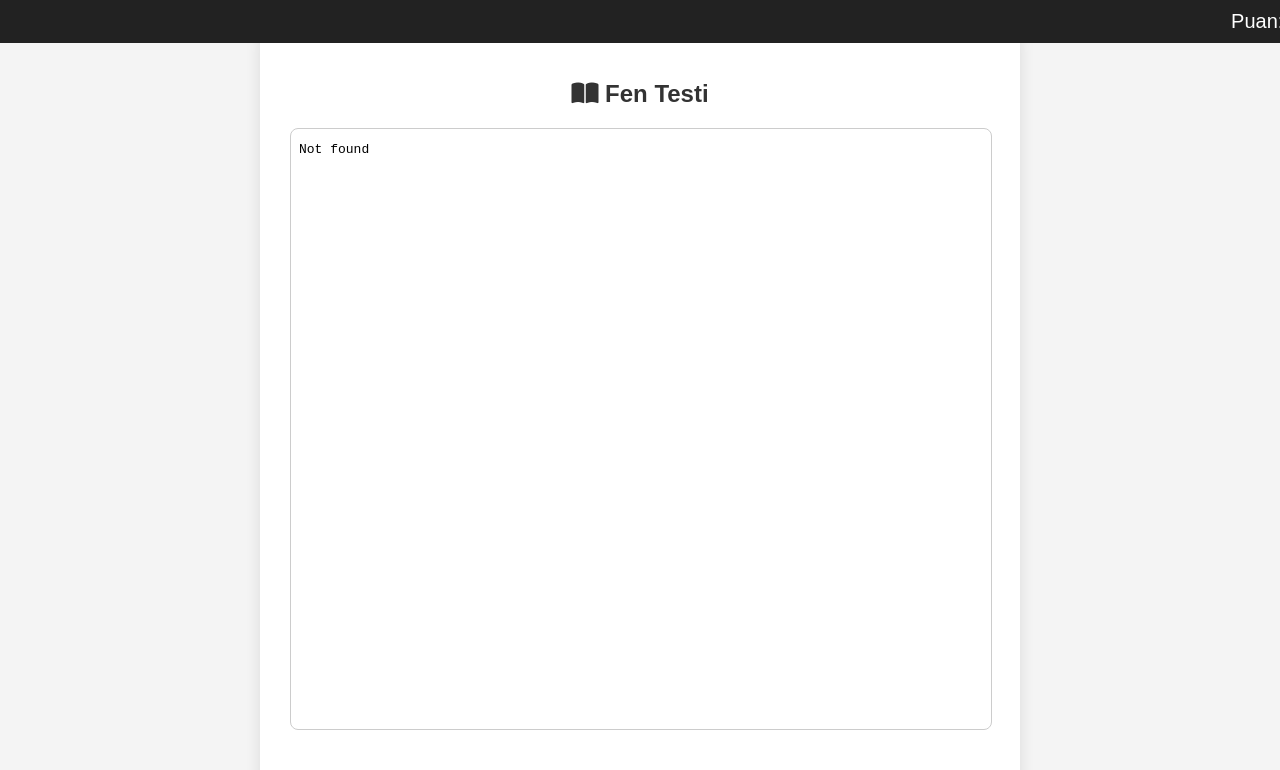
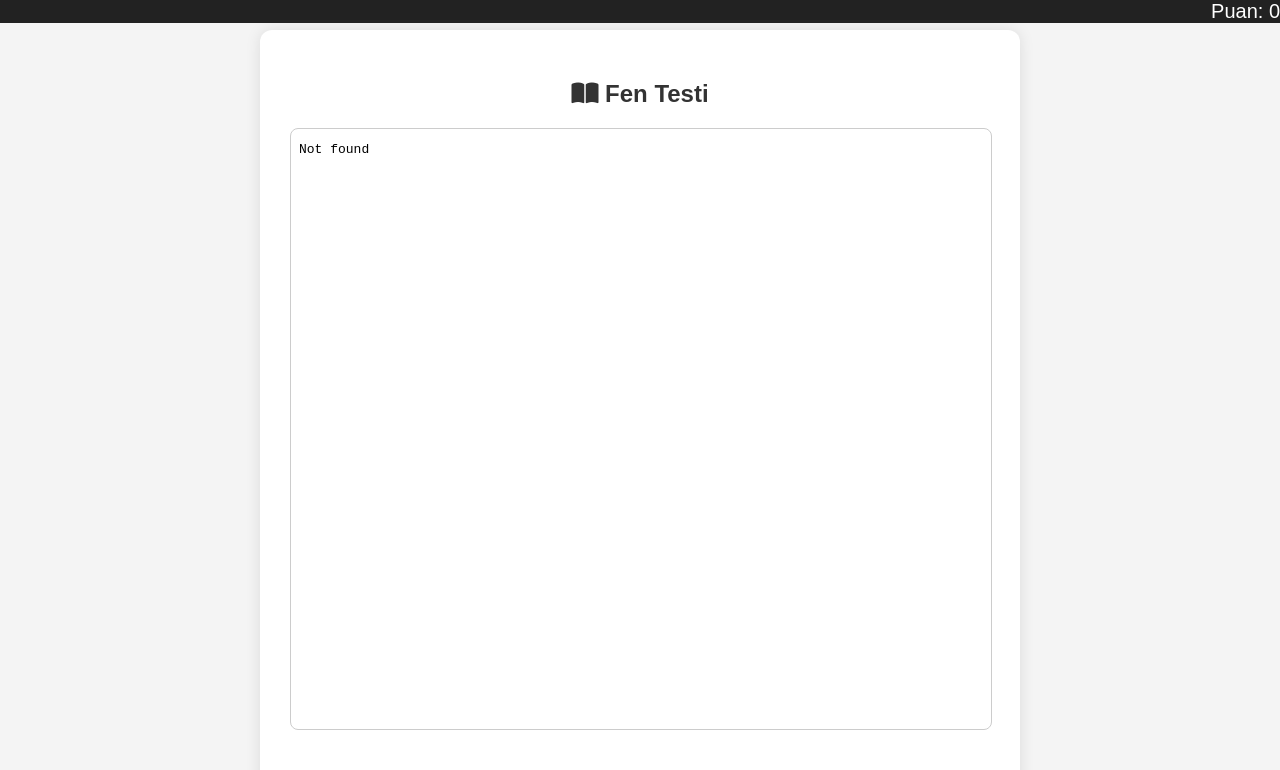
Before and after one commit to AhmetEsatKAYA/basinc, a plain HTML site: page test.html in a window 1280 px wide. Shown: the top 770 px of the page. Drawn offline with Linux system fonts and the light colour scheme.

Commit message:
Update test.html

```diff
--- a/test.html
+++ b/test.html
@@ -88,10 +88,11 @@
       width: 100%;
       background: #222;
       color: #fff;
-      padding: 10px 20px;
+      padding: 0px;
       font-size: 20px;
       text-align: right;
       z-index: 1000;
+      margin: 0;
     }
 
     .feedback {
```
